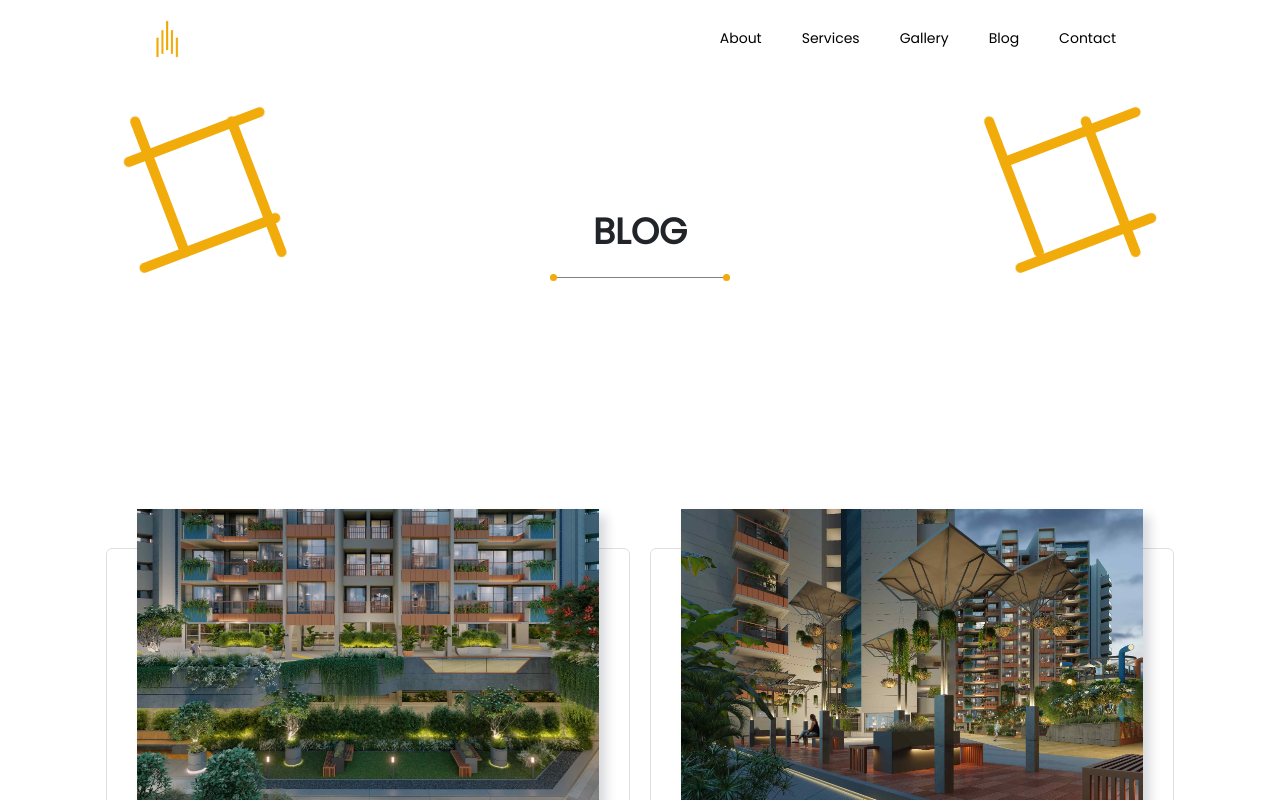
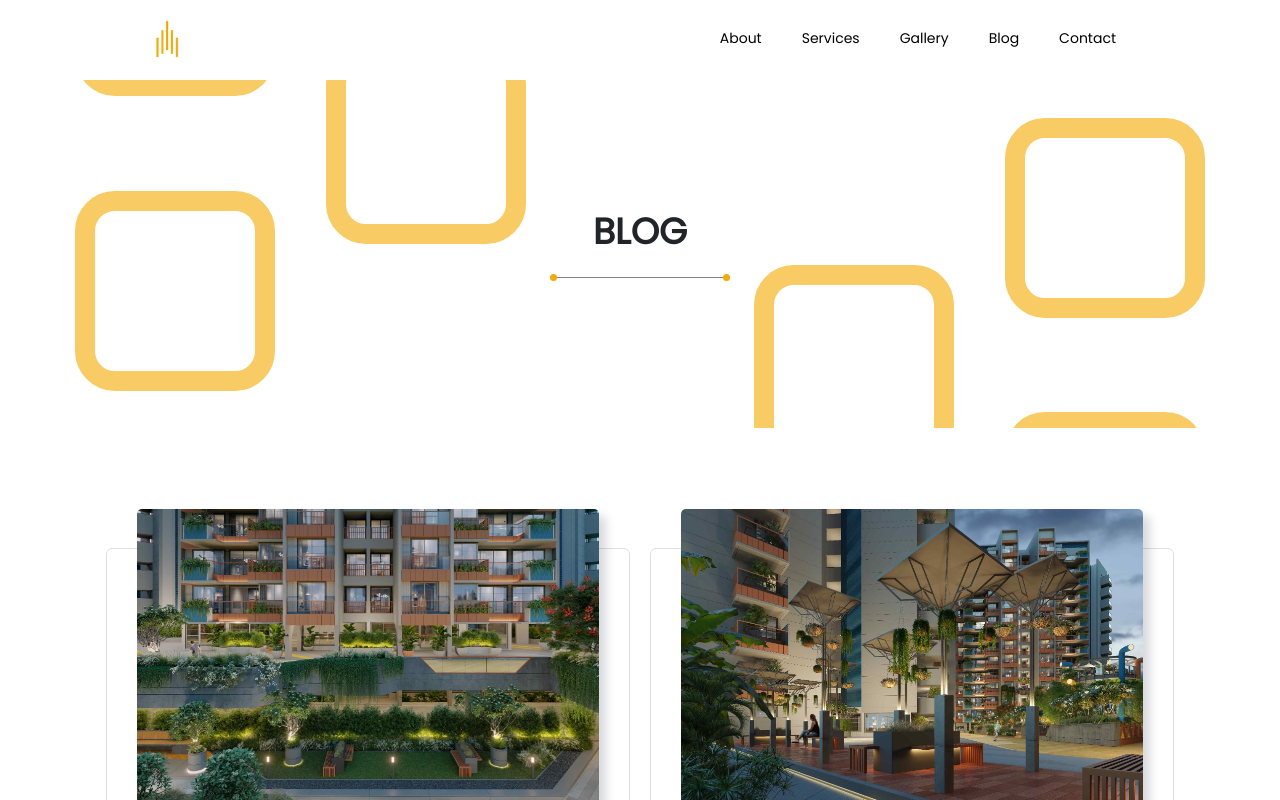
Before and after one commit to ArcticDevs/SurviWebsite, a React (Create React App) app: page /blog in a window 1280 px wide. Shown: the top 800 px of the page. Built offline with nearby package versions, Linux system fonts and the light colour scheme.

Commit message:
Updated Content

```diff
--- a/src/components/AnimatedHeader.jsx
+++ b/src/components/AnimatedHeader.jsx
@@ -5,16 +5,16 @@ import '../styles/AnimatedHeader.css';
 const AnimatedHeader = () => {
 
     return (
-            <div className="animated-box">
-                <div className="blog-box-line"></div>
-                <div className="blog-box-line"></div>
-                <div className="blog-box-line"></div>
-                <div className="blog-box-line"></div>
-                <div className="blog-box-line"></div>
-                <div className="blog-box-line"></div>
-                <div className="blog-box-line"></div>
-                <div className="blog-box-line"></div>
-            </div>
+        <div className="animated-box">
+            <div className='blog-head-left-1'></div>
+            <div className='blog-head-left-1'></div>
+            <div className='blog-head-left-2'></div>
+            <div className='blog-head-left-2'></div>
+            <div className='blog-head-right-1'></div>
+            <div className='blog-head-right-1'></div>
+            <div className='blog-head-right-2'></div>
+            <div className='blog-head-right-2'></div>
+        </div>
     )
 }
 
--- a/src/styles/AnimatedHeader.css
+++ b/src/styles/AnimatedHeader.css
@@ -5,225 +5,104 @@
     width: 100%;
     height: 100%;
     overflow: hidden;
-    margin: 0;
-    padding: 0;
+    z-index: -1;
 }
 
-.blog-box-line {
+.blog-head-left-1,
+.blog-head-left-2,
+.blog-head-right-1,
+.blog-head-right-2 {
     position: absolute;
     display: block;
-    z-index: -1;
-    top: 10%;
-    transform-origin: 0 0;
-    background-color: var(--hover-color);
-    border-radius: 100px;
+    width: 200px;
+    height: 200px;
+    background-color: transparent;
+    border-radius: 40px;
 }
 
-.blog-box-line:nth-child(1) {
-    animation: rotate-top 5s linear infinite;
-    width: 150px;
-    height: 10px;
-    left: 10%;
+.blog-head-left-1 {
+    border: 20px solid #f8cb65;
+    left: 5%;
+    top: -30vh;
+}
+.blog-head-left-2 {
+    border: 20px solid #f8cb65;
+    left: 25%;
+    top: -30vh;
+}
+
+.blog-head-left-1:nth-child(1) {
+    animation: blog-float-left 10s linear infinite;
+    animation-delay: 5s;
+}
+
+.blog-head-left-1:nth-child(2) {
+    animation: blog-float-left 10s linear infinite;
+    animation-delay: 0s;
+}
+.blog-head-left-2:nth-child(3) {
+    animation: blog-float-left 10s linear infinite;
+    animation-delay: 7.5s;
+}
+
+.blog-head-left-2:nth-child(4) {
+    animation: blog-float-left 10s linear infinite;
+    animation-delay: 2.5s;
+}
+
+.blog-head-right-1 {
+    border: 20px solid #f8cb65;
+    right: 5%;
+    bottom: -30vh;
+}
+.blog-head-right-2 {
+    border: 20px solid #f8cb65;
+    right: 25%;
+    bottom: -30vh;
+}
+
+.blog-head-right-1:nth-child(5) {
+    animation: blog-float-right 10s linear infinite;
     animation-delay: 0s;
 }
 
-.blog-box-line:nth-child(2) {
-    width: 10px;
-    height: 150px;
-    left: 19.4%;
-    animation-delay: 0s;
-    animation: rotate-right 5s linear infinite;
-    /* background-color: red; */
+.blog-head-right-1:nth-child(6) {
+    animation: blog-float-right 10s linear infinite;
+    animation-delay: 5s;
+}
+.blog-head-right-2:nth-child(7) {
+    animation: blog-float-right 10s linear infinite;
+    animation-delay: 7.5s;
 }
 
-.blog-box-line:nth-child(3) {
-    width: 150px;
-    height: 10px;
-    left: 10%;
-    top: 50.2%;
-    animation: rotate-bottom 5s linear infinite;
-    /* background-color: red; */
-    animation-delay: 0s;
+.blog-head-right-2:nth-child(8) {
+    animation: blog-float-right 10s linear infinite;
+    animation-delay: 2.5s;
 }
 
-.blog-box-line:nth-child(4) {
-    width: 10px;
-    height: 150px;
-    left: 10%;
-    animation: rotate-left 5s linear infinite;
-    animation-delay: 0s;
-    /* background-color: red; */
-}
-.blog-box-line:nth-child(5) {
-    animation: rotate-top 5s linear infinite;
-    width: 150px;
-    height: 10px;
-    right: 10%;
-    animation-delay: 0s;
-}
+@keyframes blog-float-left {
+    0% {
+        opacity: 1;
+        top: -30vh;
+        /* transform: translateY(0vh); */
+    }
 
-.blog-box-line:nth-child(6) {
-    width: 10px;
-    height: 150px;
-    right: 10%;
-    animation-delay: 0s;
-    animation: rotate-right 5s linear infinite;
-    /* background-color: red; */
-}
-
-.blog-box-line:nth-child(7) {
-    width: 150px;
-    height: 10px;
-    right: 10%;
-    top: 50.2%;
-    animation: rotate-bottom 5s linear infinite;
-    /* background-color: red; */
-    animation-delay: 0s;
-}
-
-.blog-box-line:nth-child(8) {
-    width: 10px;
-    height: 150px;
-    right: 19.4%;
-    animation: rotate-left 5s linear infinite;
-    animation-delay: 0s;
-    /* background-color: red; */
-}
-
-@keyframes  rotate-top {
-    0% {
-        transform-origin: top left;
-        transform: rotateZ(0);
-    }
-    25% {
-        transform-origin: top left;
-        transform: rotateZ(90deg);
-    }
-    25.001% {
-        transform-origin: bottom left;
-        transform: translateY(140px) rotateZ(-90deg);
-    }
-    50% {
-        transform-origin: bottom left;
-        transform: translateY(140px) rotateZ(0deg);
-    }
-    50.001% {
-        transform-origin: bottom right;
-        transform: translateY(140px) rotateZ(0deg);
-    }
-    75% {
-        transform-origin: bottom right;
-        transform:translateY(140px) rotateZ(90deg);
-    }
-    75.001% {
-        transform-origin: top right;
-        transform: translateY(0px) rotateZ(-90deg);
-    }
     100% {
-        transform-origin: bottom right;
-        transform:translateY(0px) rotateZ(0deg);
+        opacity: 1;
+        top: 100%;
+        /* transform: translateY(100%); */
     }
 }
-@keyframes  rotate-right {
+@keyframes blog-float-right {
     0% {
-        transform-origin: top right;
-        transform: rotateZ(0deg);
+        opacity: 1;
+        bottom: -30vh;
+        /* transform: translateY(0vh); */
     }
-    25% {
-        transform-origin: top right;
-        transform: rotateZ(90deg);
-    }
-    25.001% {
-        transform-origin: top left;
-        transform: translateX(-140px) rotateZ(-90deg);
-    }
-    50% {
-        transform-origin: top left;
-        transform: translateX(-140px) rotateZ(0deg);
-    }
-    50.001% {
-        transform-origin: bottom left;
-        transform: translateX(-140px) rotateZ(0deg);
-    }
-    75% {
-        transform-origin: bottom left;
-        transform:translateX(-140px) rotateZ(90deg);
-    }
-    75.001% {
-        transform-origin: bottom right;
-        transform: translateY(0px) rotateZ(-90deg);
-    }
+
     100% {
-        transform-origin: bottom right;
-        transform: rotateZ(0deg);
+        opacity: 1;
+        bottom: 100%;
+        /* transform: translateY(100%); */
     }
 }
-@keyframes  rotate-bottom {
-    0% {
-        transform-origin: top right;
-        transform: rotateZ(0);
-    }
-    25% {
-        transform-origin: top right;
-        transform: rotateZ(90deg);
-    }
-    25.001% {
-        transform-origin: bottom right;
-        transform: translateY(-140px) rotateZ(-90deg);
-    }
-    50% {
-        transform-origin: bottom right;
-        transform: translateY(-140px) rotateZ(0deg);
-    }
-    50.001% {
-        transform-origin: top left;
-        transform: translateY(-140px) rotateZ(0deg);
-    }
-    75% {
-        transform-origin: top left;
-        transform:translateY(-140px) rotateZ(90deg);
-    }
-    75.001% {
-        transform-origin: bottom left;
-        transform: translateY(0px) rotateZ(-90deg);
-    }
-    100% {
-        transform-origin: bottom left;
-        transform:translateY(0px) rotateZ(0deg);
-    }
-}
-
-@keyframes  rotate-left {
-    0% {
-        transform-origin: bottom left;
-        transform: rotateZ(0deg);
-    }
-    25% {
-        transform-origin: bottom left;
-        transform: rotateZ(90deg);
-    }
-    25.001% {
-        transform-origin: bottom right;
-        transform: translateX(140px) rotateZ(-90deg);
-    }
-    50% {
-        transform-origin: bottom right;
-        transform: translateX(140px) rotateZ(0deg);
-    }
-    50.001% {
-        transform-origin: top right;
-        transform: translateX(140px) rotateZ(0deg);
-    }
-    75% {
-        transform-origin: top right;
-        transform:translateX(140px) rotateZ(90deg);
-    }
-    75.001% {
-        transform-origin: top left;
-        transform: translateY(0px) rotateZ(-90deg);
-    }
-    100% {
-        transform-origin: top left;
-        transform: rotateZ(0deg);
-    }
-}
--- a/src/styles/Home.css
+++ b/src/styles/Home.css
@@ -254,9 +254,10 @@
     padding: 30px 6vw;
 }
 
-.card-img-top {
+.section_3___grid .card-img-top {
     width: 100% !important;
     height: 100% !important;
+    /* height: 400px !important; */
     display: block !important;
     border-radius: 0 !important;
 }
@@ -339,6 +340,12 @@
     font-size: 22px !important;
     color: var(--hover-color) !important;
     border: 2px solid var(--hover-color);
+    transition: all 0.5s ease;
+}
+
+.section_3___service_btn:hover .box {
+    background-color: var(--hover-color);
+    color: white !important;
 }
 
 .section_3___service_btn span {
@@ -681,10 +688,16 @@
     border-left: 2px solid var(--hover-color);
     border-top: 2px solid var(--hover-color);
     border-bottom: 2px solid var(--hover-color);
+    transition: all 0.5s ease;
 }
 
 .subscribe_section___social_icons a:last-child {
     border-right: 2px solid var(--hover-color);
+}
+
+.subscribe_section___social_icons a:hover {
+    background-color: var(--hover-color);
+    color: white !important;
 }
 
 .subscribe-form {
```
Also changed, not shown: src/Pages/Home.jsx (+16 -12 lines).
